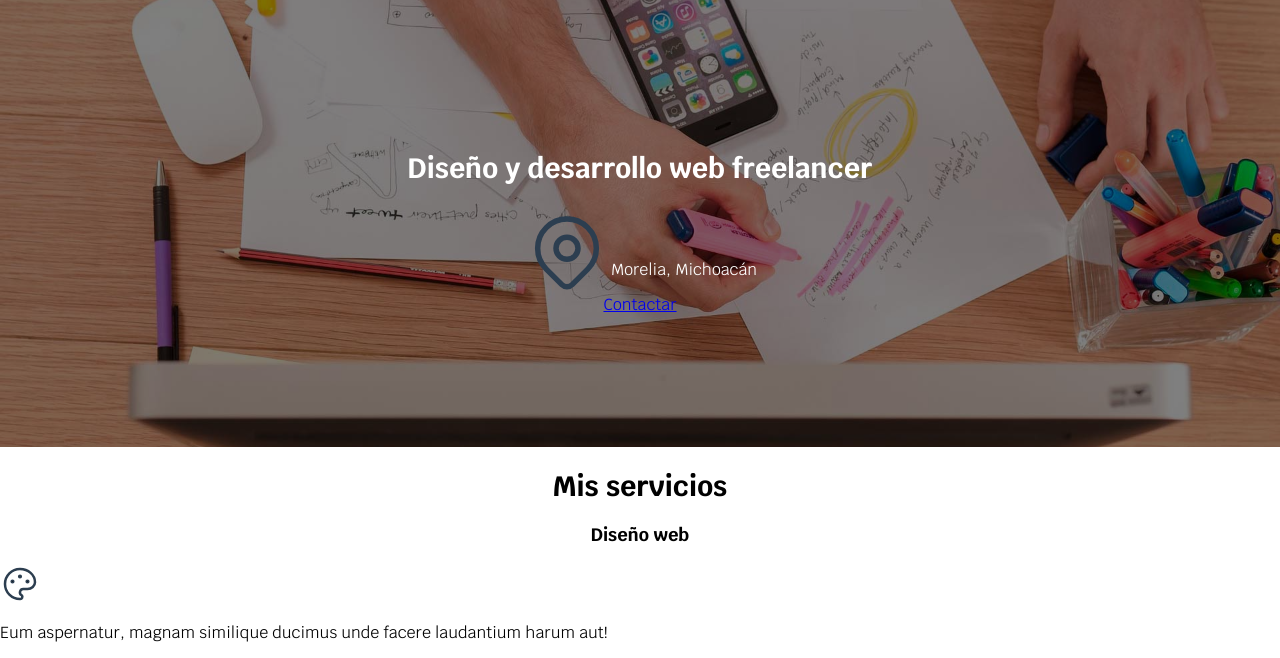
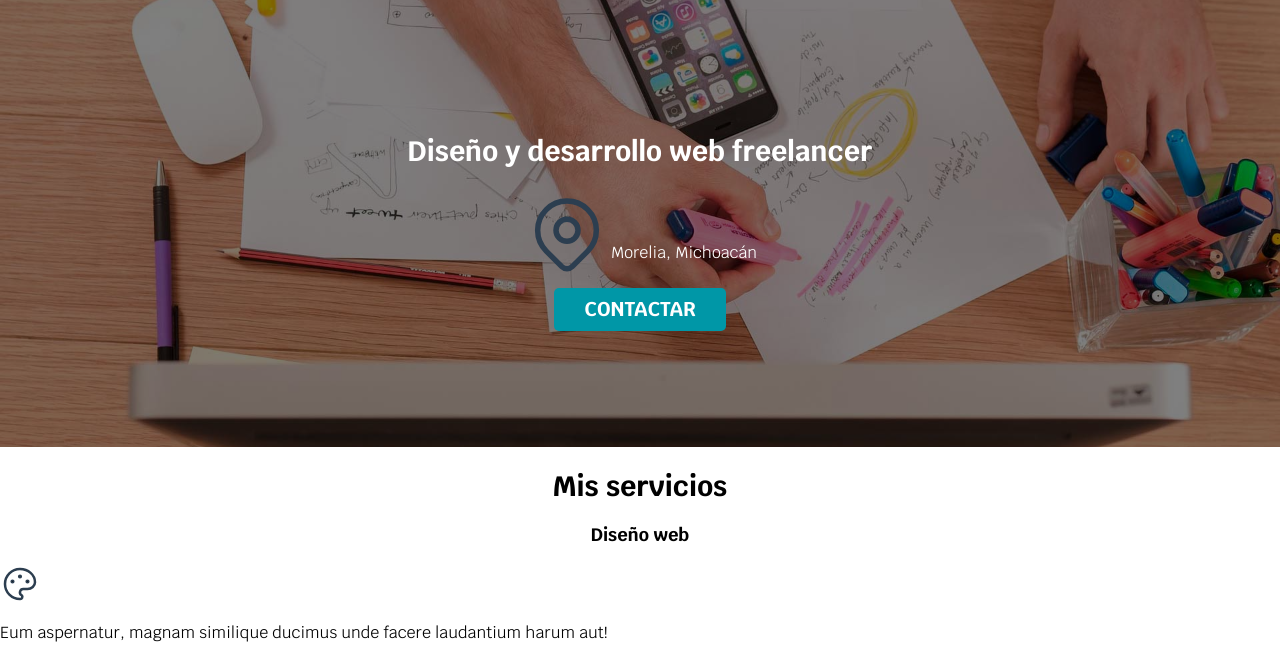
Before and after one commit to leoOR06/freelancer_inicio, a plain HTML site: page index.html in a window 1280 px wide. Shown: the part 141-799 px from the top of the page. Drawn offline with Linux system fonts and the light colour scheme.

Commit message:
Se añaden los estilos css a los botones

```diff
--- a/CSS/Styles.css
+++ b/CSS/Styles.css
@@ -102,6 +102,26 @@ padding: 1rem;
     margin-left: auto;
 }
 
+.boton{
+background-color: var(--secundario);
+color: var(--blanco);
+padding:1rem 3rem;
+margin-top: 1rem;
+font-size: 2rem;
+text-decoration: none;
+text-transform: uppercase;
+font-weight: bold;
+border-radius: .5rem;
+width: 90%;
+text-align: center;
+}
+
+@media (min-width: 768px){
+    .boton{
+        width: auto;/*para que se resetee el valor del widt cuando cambio el tamaño de la pantalla*/
+    }
+}
+
 .nav-bg{
     background-color: var(--secundario);
 }
--- a/index.html
+++ b/index.html
@@ -50,7 +50,7 @@
       </svg>
       <p> Morelia, Michoacán</p></div>
 
-      <a href="#">Contactar</a>
+      <a class="boton" href="#">Contactar</a>
       </div>
 
     </section>
```
